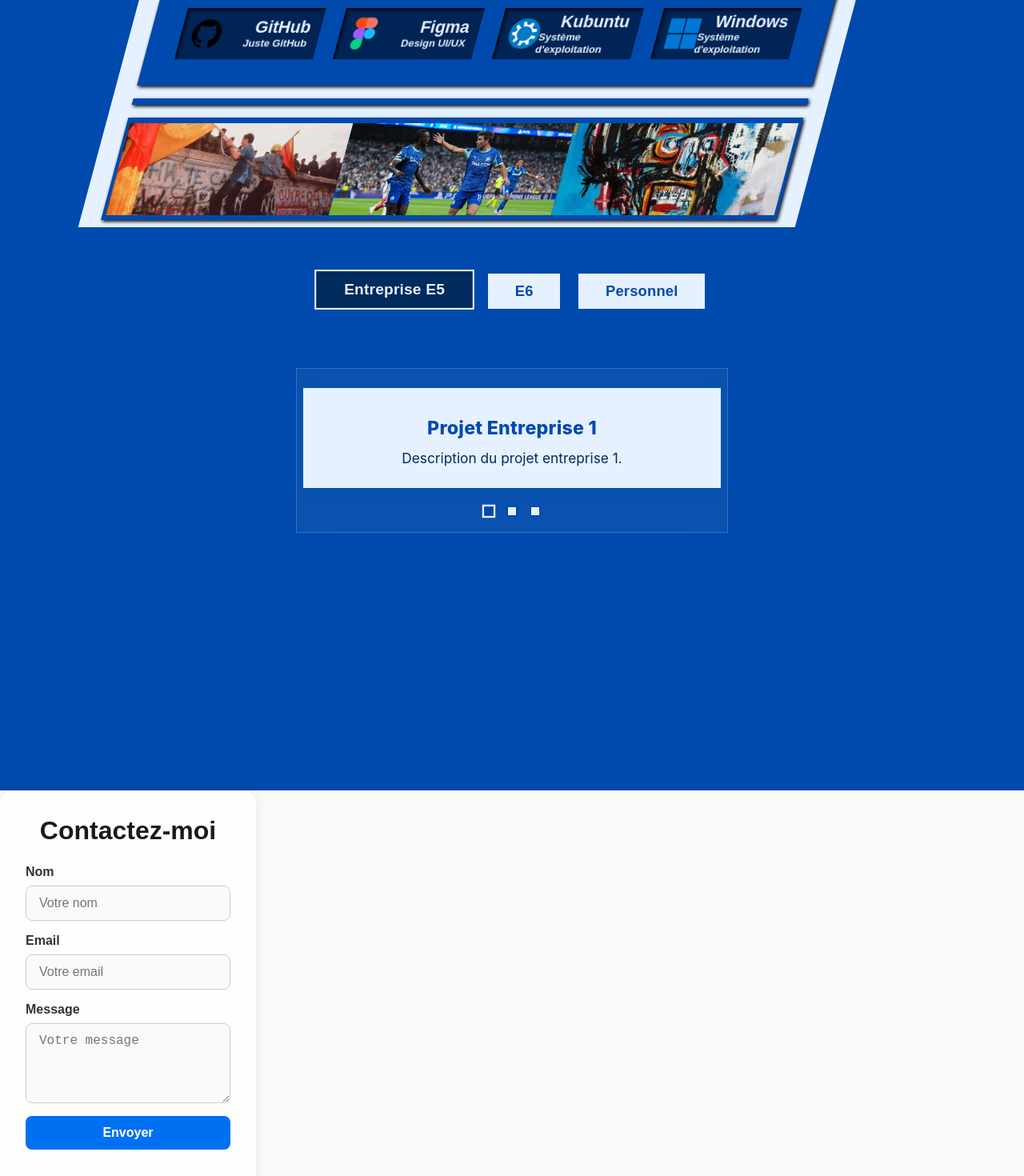
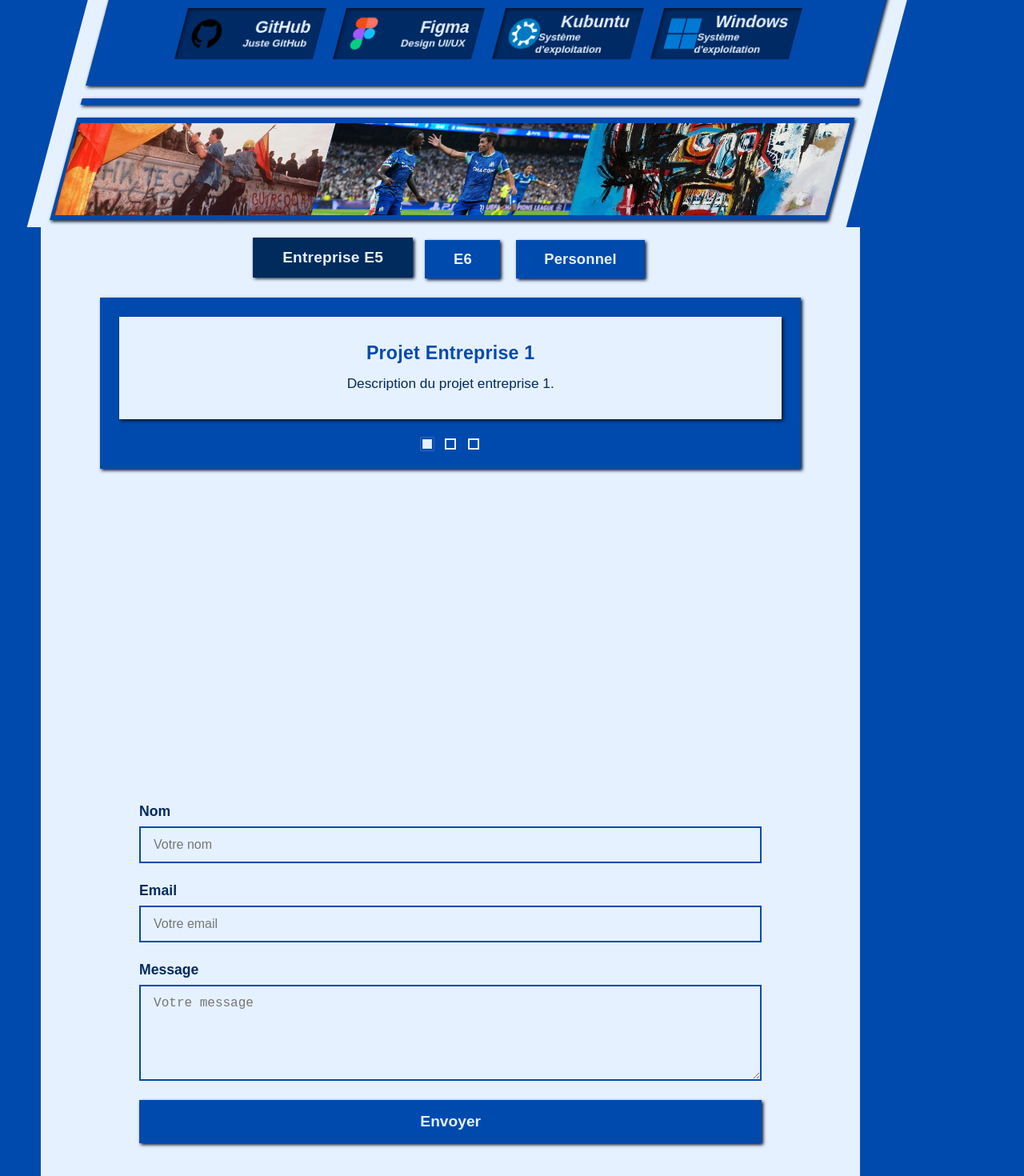
Before and after one commit to Esiakot/portfolio, a Next.js app: page / in a window 1280 px wide. Shown: the part 1220-2690 px from the top of the page at 80% size. Built offline with nearby package versions, Linux system fonts and the light colour scheme; a web font is replaced by a local one.

Commit message:
✨ Refonte des styles MainPage : harmonisation de la charte graphique et amélioration du design

```diff
--- a/src/components/MainPage/Contact.tsx
+++ b/src/components/MainPage/Contact.tsx
@@ -4,8 +4,11 @@ import styles from "@/styles/MainPage/Contact.module.css";
 export default function Contact() {
   return (
     <div className={styles.contact}>
-      <h2 className={styles.contactTitle}>Contactez-moi</h2>
-      <form className={styles.contactForm} onSubmit={(e) => e.preventDefault()}>
+      <div className={styles.contactContent}>
+        <form
+          className={styles.contactForm}
+          onSubmit={(e) => e.preventDefault()}
+        >
           <label className={styles.label}>
             Nom
             <input
@@ -40,5 +43,6 @@ export default function Contact() {
           </button>
         </form>
       </div>
+    </div>
   );
 }
--- a/src/components/MainPage/MesProjets.tsx
+++ b/src/components/MainPage/MesProjets.tsx
@@ -75,6 +75,7 @@ export default function MesProjets() {
 
   return (
     <div className={styles.mesProjets}>
+      <div className={styles.mesProjetsContent}>
         <div className={styles.choix}>
           {choixList.map((c) => (
             <button
@@ -117,5 +118,6 @@ export default function MesProjets() {
           </div>
         </div>
       </div>
+    </div>
   );
 }
--- a/src/styles/MainPage/Apropos.module.css
+++ b/src/styles/MainPage/Apropos.module.css
@@ -8,7 +8,7 @@
   font-size: 1.5rem;
 }
 .aproposContent {
-  width: 70%;
+  width: 80%;
   height: 100%;
   display: flex;
   flex-direction: column;
@@ -33,8 +33,8 @@
   font-size: 3rem;
   font-weight: bold;
   background-color: #004aad;
-  text-shadow: 2px 2px 4px #000000;
-  box-shadow: 2px 2px 4px #000000;
+  text-shadow: 2px 2px 4px #00112a;
+  box-shadow: 2px 2px 4px #00112a;
 }
 .aproposDescription {
   width: 64.5%;
@@ -46,8 +46,8 @@
   line-height: 1.32rem;
   font-weight: 600;
   background-color: #004aad;
-  text-shadow: 2px 2px 4px #000000;
-  box-shadow: 2px 2px 4px #000000;
+  text-shadow: 2px 2px 4px #00112a;
+  box-shadow: 2px 2px 4px #00112a;
   display: -webkit-box;
   -webkit-line-clamp: 3;
   line-clamp: 3;
@@ -66,7 +66,7 @@
   height: 1vh;
   width: 100%;
   background-color: #004aad;
-  box-shadow: 2px 2px 4px #000000;
+  box-shadow: 2px 2px 4px #00112a;
   margin-bottom: 2vh;
 }
 .aproposCompetences {
@@ -77,7 +77,7 @@
   justify-content: center;
   align-items: center;
   background-color: #004aad;
-  box-shadow: 2px 2px 4px #000000;
+  box-shadow: 2px 2px 4px #00112a;
   padding: 1vh 2vw;
   margin-bottom: 2vh;
 }
@@ -87,7 +87,7 @@
   font-weight: bold;
   text-align: center;
   margin-bottom: 1vh;
-  text-shadow: 2px 2px 4px #000000;
+  text-shadow: 2px 2px 4px #00112a;
 }
 .competencesLogos {
   width: 100%;
@@ -105,13 +105,13 @@
   flex-direction: row;
   align-items: center;
   padding: 2vh 1vw;
-  background-color: #00071090;
+  background-color: #00112a90;
   backdrop-filter: blur(8px);
-  box-shadow: inset 2px 2px 4px #000000;
+  box-shadow: inset 2px 2px 4px #00112a;
   transition: all 0.3s ease-in-out;
 }
 .logoItem:hover {
-  background-color: #2e425cc0;
+  background-color: #002b5cc0;
 }
 .logoItemImage {
   height: 5vh;
@@ -141,7 +141,7 @@
   justify-content: center;
   width: 100%;
   background-color: #004aad;
-  box-shadow: 2px 2px 4px #000000;
+  box-shadow: 2px 2px 4px #00112a;
   height: 16vh;
 }
 .aproposHobbiesImage {
@@ -159,7 +159,7 @@
   height: 100%;
   color: #e6f1ff;
   font-size: 1.2rem;
-  text-shadow: 2px 2px 4px #000000;
+  text-shadow: 2px 2px 4px #00112a;
   padding: 1vh 1vw;
   text-align: justify;
   opacity: 0;
--- a/src/styles/MainPage/Contact.module.css
+++ b/src/styles/MainPage/Contact.module.css
@@ -1,70 +1,87 @@
 .contact {
-  height: 88vh;
-  width: 25vw;
-  background: rgba(255, 255, 255, 0.9);
-  border-radius: 16px;
-  box-shadow: 0 2px 16px rgba(0, 0, 0, 0.08);
-  padding: 2rem;
   display: flex;
   flex-direction: column;
   align-items: center;
+  height: 88vh;
+  background-color: #004aad;
+  font-size: 1.5rem;
+}
+
+.contactContent {
+  margin-right: 12vw;
+  width: 80%;
+  height: 100%;
+  display: flex;
+  flex-direction: column;
+  align-items: center;
+  background: #e6f1ff;
+  padding: 2vh 2vw;
 }
 
 .contactTitle {
-  font-size: 2rem;
-  font-weight: 700;
-  margin-bottom: 1.5rem;
-  color: #1a1a1a;
+  height: 8vh;
+  width: 50%;
+  text-align: center;
+  line-height: 8vh;
+  color: #e6f1ff;
+  font-size: 3rem;
+  font-weight: bold;
+  background-color: #004aad;
+  text-shadow: 2px 2px 4px #00112a;
+  box-shadow: 2px 2px 4px #00112a;
+  margin-bottom: 2vh;
 }
 
 .contactForm {
-  width: 100%;
+  width: 80%;
   display: flex;
   flex-direction: column;
-  gap: 1rem;
+  gap: 1.5rem;
 }
 
 .label {
   display: flex;
   flex-direction: column;
   font-weight: 600;
-  color: #333;
+  color: #002b5c;
+  font-size: 1.1rem;
 }
 
 .input,
 .textarea {
   margin-top: 0.5rem;
   padding: 0.75rem 1rem;
-  border: 1px solid #ccc;
-  border-radius: 8px;
+  border: 2px solid #004aad;
   font-size: 1rem;
-  background: #fafafa;
-  transition: border 0.2s;
+  background: #e6f1ff;
+  transition: border 0.2s, box-shadow 0.2s;
 }
 
 .input:focus,
 .textarea:focus {
-  border: 1.5px solid #0070f3;
+  border: 2px solid #002b5c;
   outline: none;
+  box-shadow: 0 0 8px rgba(0, 74, 173, 0.2);
 }
 
 .textarea {
-  min-height: 100px;
+  min-height: 120px;
   resize: vertical;
 }
 
 .button {
-  background: #0070f3;
-  color: #fff;
+  background: #004aad;
+  color: #e6f1ff;
   border: none;
-  border-radius: 8px;
-  padding: 0.75rem 1.5rem;
-  font-size: 1rem;
+  padding: 1rem 2rem;
+  font-size: 1.2rem;
   font-weight: 700;
   cursor: pointer;
-  transition: background 0.2s;
+  transition: background 0.2s, transform 0.2s;
+  box-shadow: 2px 2px 4px #00112a;
 }
 
 .button:hover {
-  background: #005bb5;
+  background: #002b5c;
+  transform: translateY(-2px);
 }
--- a/src/styles/MainPage/Header.module.css
+++ b/src/styles/MainPage/Header.module.css
@@ -27,7 +27,7 @@
 .logoOM {
   height: 7vh;
   margin-left: 2vh;
-  color: #003049;
+  color: #002b5c;
 }
 
 .logoLink {
--- a/src/styles/MainPage/MesProjets.module.css
+++ b/src/styles/MainPage/MesProjets.module.css
@@ -2,78 +2,83 @@
   display: flex;
   flex-direction: column;
   align-items: center;
+  height: 88vh;
   background-color: #004aad;
-  padding: 3.5rem 1.5rem 2.5rem 1.5rem;
-  width: 100vw;
-  height: 88vh;
-  font-family: "Inter", "Segoe UI", Arial, sans-serif;
-  box-sizing: border-box;
+  font-size: 1.5rem;
 }
 
-.mesProjets h2 {
+.mesProjetsContent {
+  margin-right: 12vw;
+  width: 80%;
+  height: 100%;
+  display: flex;
+  flex-direction: column;
+  align-items: center;
+  background: #e6f1ff;
+  padding: 2vh 2vw;
+}
+
+.mesProjetsTitle {
+  height: 8vh;
+  width: 50%;
+  text-align: center;
+  line-height: 8vh;
   color: #e6f1ff;
-  font-size: 2.6rem;
-  font-weight: 800;
-  letter-spacing: 0.04em;
-  margin-bottom: 2.5rem;
-  text-shadow: 0 4px 24px rgba(0, 0, 0, 0.18);
-  background: linear-gradient(90deg, #e6f1ff 60%, #b3d4fc 100%);
-  -webkit-background-clip: text;
-  -webkit-text-fill-color: transparent;
-  background-clip: text;
+  font-size: 3rem;
+  font-weight: bold;
+  background-color: #004aad;
+  text-shadow: 2px 2px 4px #00112a;
+  box-shadow: 2px 2px 4px #00112a;
+  margin-bottom: 2vh;
 }
 
 .choix {
   display: flex;
   gap: 1.2rem;
-  margin-bottom: 2.5rem;
+  margin-bottom: 2vh;
   justify-content: center;
   flex-wrap: wrap;
 }
 
 .choixButton {
-  background: #e6f1ff;
-  color: #004aad;
+  background: #004aad;
+  color: #e6f1ff;
   border: 2px solid #004aad;
   padding: 0.7rem 2.1rem;
   font-size: 1.15rem;
   font-weight: 700;
   cursor: pointer;
   transition: background 0.18s, color 0.18s, border 0.18s, transform 0.18s;
-  box-shadow: 0 2px 8px rgba(0, 74, 173, 0.08);
+  box-shadow: 2px 2px 4px #00112a;
   outline: none;
   letter-spacing: 0.01em;
-  margin-bottom: 0.5rem;
 }
 
 .choixButton.active,
 .choixButton:hover {
   background: #002b5c;
   color: #e6f1ff;
-  border-color: #e6f1ff;
+  border-color: #002b5c;
   transform: translateY(-2px) scale(1.04);
-  box-shadow: 0 4px 18px rgba(0, 74, 173, 0.13);
 }
 
 .carousel {
-  width: 100%;
-  max-width: 540px;
+  width: 90%;
   display: flex;
   flex-direction: column;
   align-items: center;
-  margin-top: 1.5rem;
-  background: rgba(255, 255, 255, 0.04);
-  border: 1.5px solid #e6f1ff33;
-  box-shadow: 0 6px 32px rgba(0, 74, 173, 0.1);
-  padding: 1.5rem 0.5rem 1.2rem 0.5rem;
+  margin-top: 1vh;
+  background: #004aad;
+  box-shadow: 2px 2px 4px #00112a;
+  padding: 1.5rem;
 }
 
 .carouselContent {
   background: #e6f1ff;
   color: #004aad;
-  box-shadow: 0 2px 12px rgba(0, 74, 173, 0.13);
-  padding: 2.2rem 2.2rem 1.5rem 2.2rem;
-  margin-bottom: 1.2rem;
+  box-shadow: 2px 2px 4px #00112a;
+  padding: 2rem;
+  margin-bottom: 1rem;
   width: 100%;
   min-height: 120px;
   display: flex;
@@ -83,10 +88,12 @@
   text-decoration: none;
   transition: box-shadow 0.18s, transform 0.18s;
 }
+
 .carouselContent:hover {
-  box-shadow: 0 6px 32px rgba(0, 74, 173, 0.18);
-  transform: translateY(-2px) scale(1.01);
+  box-shadow: 4px 4px 8px #00112a;
+  transform: translateY(-2px);
 }
+
 .carouselContent h3 {
   font-size: 1.45rem;
   font-weight: 800;
@@ -94,6 +101,7 @@
   color: #004aad;
   letter-spacing: 0.01em;
 }
+
 .carouselContent p {
   font-size: 1.08rem;
   color: #002b5c;
@@ -105,36 +113,40 @@
   display: flex;
   gap: 0.7rem;
   justify-content: center;
-  margin-top: 0.2rem;
+  margin-top: 0.5rem;
 }
 
 .carouselNavButton {
   width: 14px;
   height: 14px;
-  border: 2px solid #004aad;
-  background: #e6f1ff;
+  border: 2px solid #e6f1ff;
+  background: #004aad;
   cursor: pointer;
   transition: background 0.18s, border 0.18s, transform 0.18s;
   margin: 0 2px;
   outline: none;
 }
+
 .carouselNavButton.active,
 .carouselNavButton:hover {
-  background: #004aad;
-  border-color: #e6f1ff;
+  background: #e6f1ff;
+  border-color: #004aad;
   transform: scale(1.18);
 }
 
 @media (max-width: 700px) {
   .mesProjets {
-    padding: 1.2rem 0.2rem 1.2rem 0.2rem;
+    padding: 1.2rem 0.2rem;
+  }
+  .mesProjetsContent {
+    width: 90%;
   }
   .carousel {
-    max-width: 98vw;
-    padding: 0.5rem 0.1rem 0.5rem 0.1rem;
+    width: 100%;
+    padding: 0.5rem;
   }
   .carouselContent {
-    padding: 1.1rem 0.5rem 1.1rem 0.5rem;
+    padding: 1rem;
   }
   .choixButton {
     padding: 0.6rem 1.1rem;
@@ -145,9 +157,3 @@
     height: 12px;
   }
 }
-
-.carouselNavButton.active,
-.carouselNavButton:hover {
-  background: #004aad;
-  border-color: #e6f1ff;
-}
```
Lines whose indentation alone changed are shown as unchanged.
